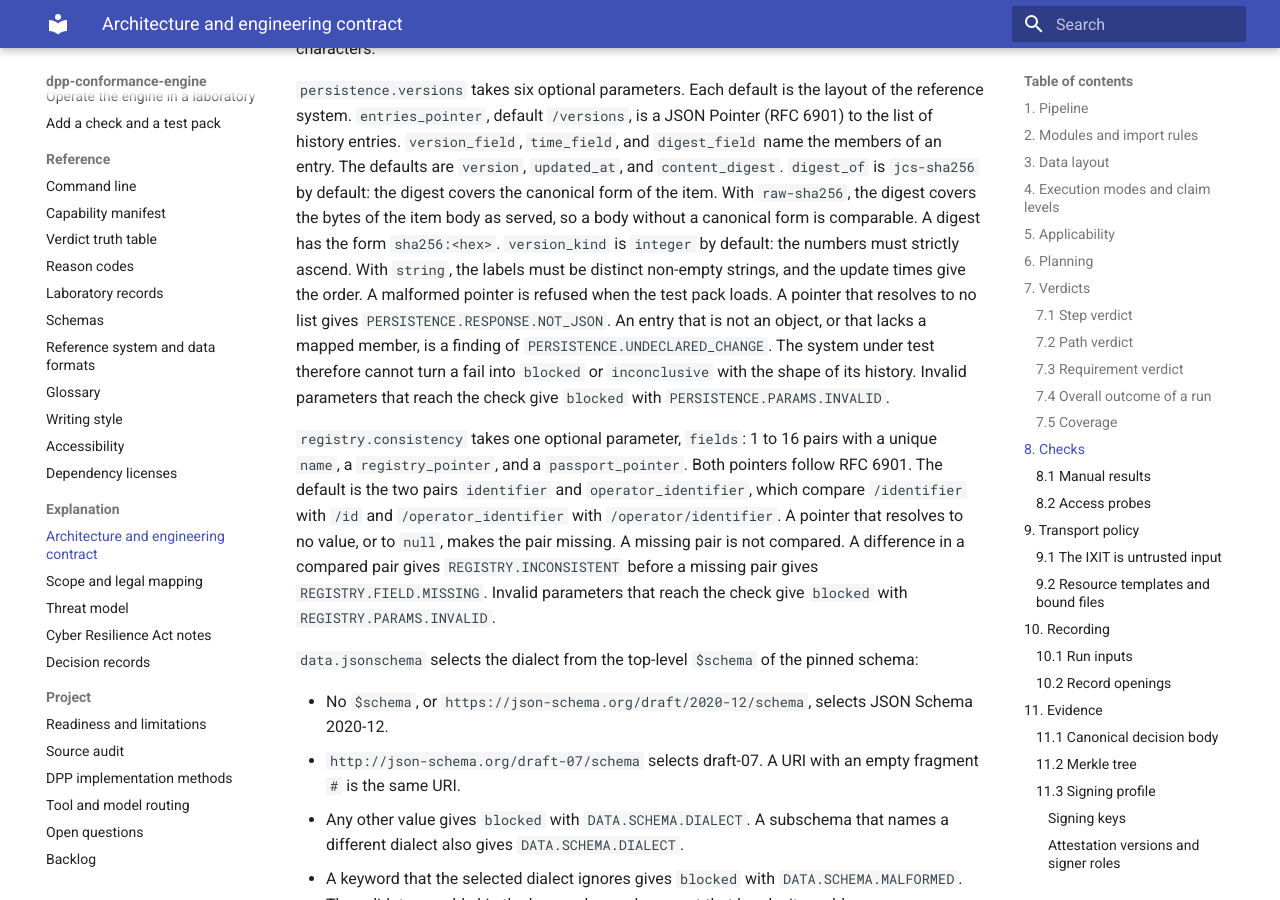
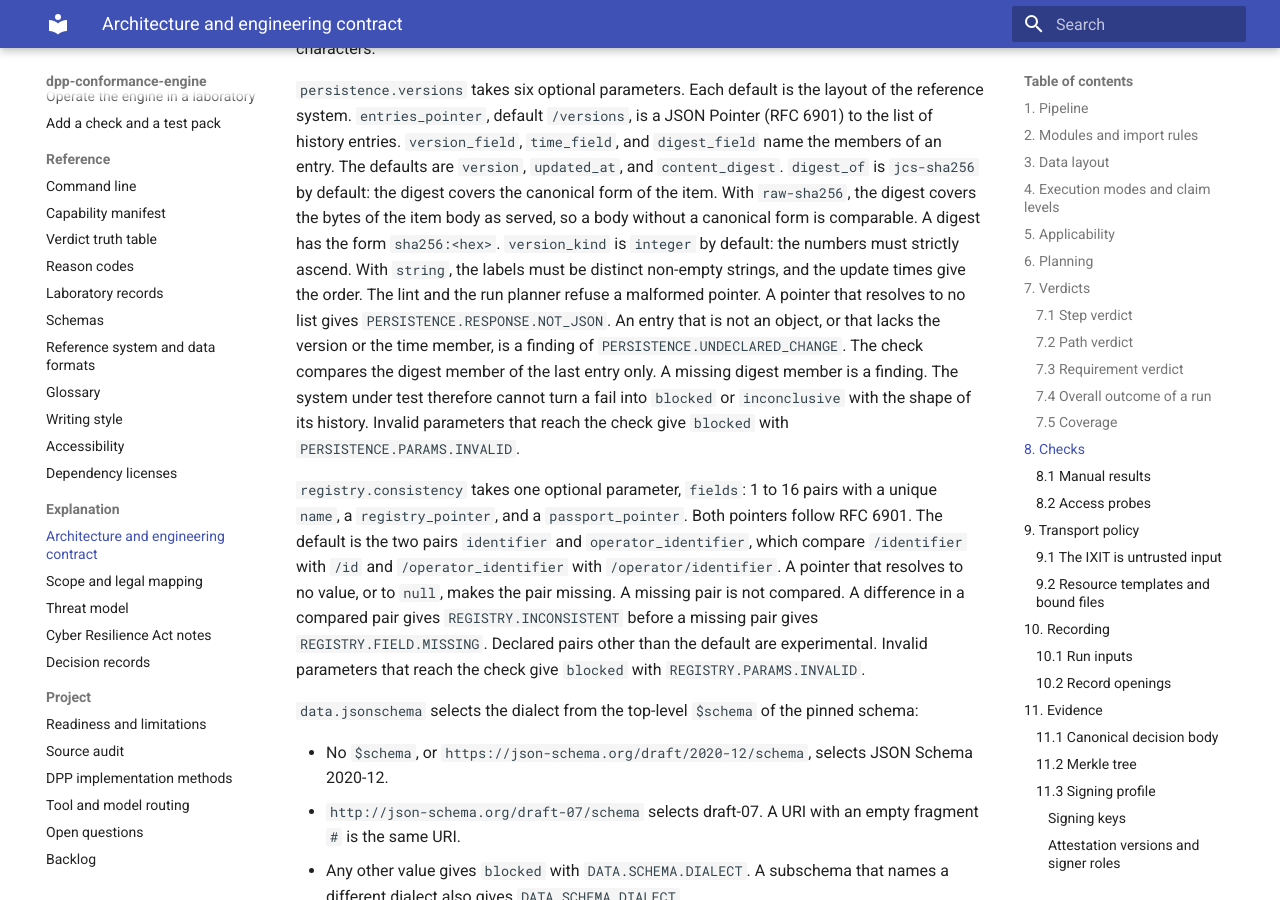
Before and after one commit to hadijannat/dpp-conformance-engine, an MkDocs documentation site: the page built from docs/explanation/architecture.md, in a window 1280 px wide and 900 px high, scrolled down 12779 px. Built offline with MkDocs 1.6.1 and Material for MkDocs 9.7.7, drawn with Linux system fonts in a browser that asks for light colours; the version menu is left out.

Commit message:
fix(adapters): apply review findings
Correct the section 8 text to match the checks: the lint and the run planner refuse a malformed pointer, and the digest member is compared on the last entry only. Mark non-default registry pairs as experimental and drop the new sentence from the supported registry.mock description. Add tests for the two PARAMS.INVALID guards. Regenerate the capability reference page.

Co-Authored-By: Claude Sonnet 5.5 <noreply@anthropic.com>

```diff
--- a/docs/explanation/architecture.md
+++ b/docs/explanation/architecture.md
@@ -424,9 +424,10 @@ default: the digest covers the canonical form of the item. With `raw-sha256`, th
 the bytes of the item body as served, so a body without a canonical form is comparable. A digest
 has the form `sha256:<hex>`. `version_kind` is `integer` by default: the numbers must strictly
 ascend. With `string`, the labels must be distinct non-empty strings, and the update times give
-the order. A malformed pointer is refused when the test pack loads. A pointer that resolves to no
-list gives `PERSISTENCE.RESPONSE.NOT_JSON`. An entry that is not an object, or that lacks a
-mapped member, is a finding of `PERSISTENCE.UNDECLARED_CHANGE`. The system under test therefore
+the order. The lint and the run planner refuse a malformed pointer. A pointer that resolves to no
+list gives `PERSISTENCE.RESPONSE.NOT_JSON`. An entry that is not an object, or that lacks the
+version or the time member, is a finding of `PERSISTENCE.UNDECLARED_CHANGE`. The check compares
+the digest member of the last entry only. A missing digest member is a finding. The system under test therefore
 cannot turn a fail into `blocked` or `inconclusive` with the shape of its history. Invalid
 parameters that reach the check give `blocked` with `PERSISTENCE.PARAMS.INVALID`.
 
@@ -436,7 +437,7 @@ default is the two pairs `identifier` and `operator_identifier`, which compare `
 with `/id` and `/operator_identifier` with `/operator/identifier`. A pointer that resolves to
 no value, or to `null`, makes the pair missing. A missing pair is not compared. A difference in
 a compared pair gives `REGISTRY.INCONSISTENT` before a missing pair gives
-`REGISTRY.FIELD.MISSING`. Invalid parameters that reach the check give `blocked` with
+`REGISTRY.FIELD.MISSING`. Declared pairs other than the default are experimental. Invalid parameters that reach the check give `blocked` with
 `REGISTRY.PARAMS.INVALID`.
 
 `data.jsonschema` selects the dialect from the top-level `$schema` of the pinned schema:
```
Also changed, not shown: docs/reference/capabilities.md (+1 -1 lines), 2 other files.
